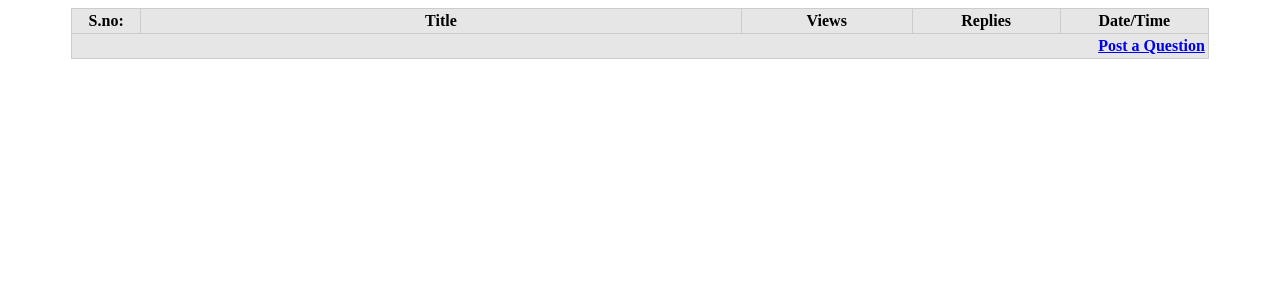
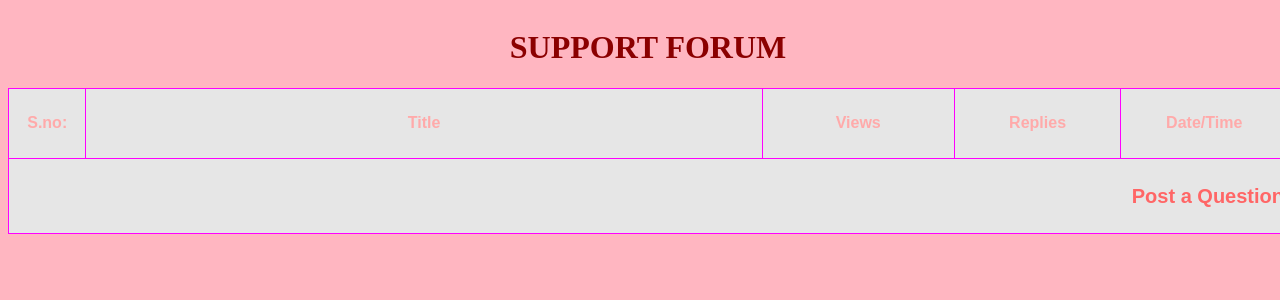
Before and after one commit to saikrishnaDsk/Women-Challenge, a PHP site: page /forum/main_forum.php in a window 1280 px wide. Shown: the top 300 px of the page. Run offline with PHP 8.4, Linux system fonts and the light colour scheme; data that the repository does not hold is empty.

Commit message:
css changes

```diff
--- a/forum/main_forum.php
+++ b/forum/main_forum.php
@@ -15,13 +15,66 @@ mysqli_select_db($conn,$db_name)or die("cannot select DB");
 
 $sql="SELECT * FROM $tbl_name ORDER BY id DESC";
 
-
 // OREDER BY id DESC is order result by descending
 
 $result=mysqli_query($conn,$sql);
 ?>
 
-<table width="90%" border="0" align="center" cellpadding="3" cellspacing="1" bgcolor="#CCCCCC">
+<style>
+    a
+    {
+        color: #ff6666;
+        text-decoration: none;
+        font-size: 20px;
+    }
+
+    body
+    {
+        background-color: lightpink;
+        height: 100%;
+        width: 100%;
+        font-family: sans-serif;
+    }
+
+    table
+    {
+        height: 100%;
+        width: 100%;
+    }
+
+    td
+    {
+        height: 16%;
+        padding-top: 2%;
+        padding-bottom: 2%;
+        color: #ffaaaa;
+    }
+
+    td strong
+    {
+
+    }
+
+    .container
+    {
+        width: 100%;
+        display: flex;
+        justify-content: center;
+    }
+
+    .container h1
+    {
+        font-family: serif;
+        text-transform: uppercase;
+        color: darkred;
+    }
+</style>
+
+<div class = "container">
+    <h1><strong>Support Forum</strong></h1>
+</div>
+
+<table width="90%" border="0" align="center" cellpadding="3" cellspacing="1" bgcolor="#ff00ff">
 <tr>
 <td width="6%" align="center" bgcolor="#E6E6E6"><strong>S.no:</strong></td>
 <td width="53%" align="center" bgcolor="#E6E6E6"><strong>Title</strong></td>
--- a/forum/view_topic.php
+++ b/forum/view_topic.php
@@ -17,15 +17,15 @@ $result=mysqli_query($conn,$sql);
 $rows=mysqli_fetch_array($result);
 ?>
 
-<table width="400" border="0" align="center" cellpadding="0" cellspacing="1" bgcolor="#CCCCCC">
+<table width="100%" border="0" align="center" cellpadding="0" cellspacing="1" bgcolor="#CCCCCC">
 <tr>
 <td><table width="100%" border="0" cellpadding="3" cellspacing="1" bordercolor="1" bgcolor="#FFFFFF">
 <tr>
-<td bgcolor="#F8F7F1"><strong><?php echo $rows['topic']; ?></strong></td>
+<td bgcolor="#F8F7F1" style="padding:20px 0px; font-family: sans-serif; color: red; text-transform: uppercase;"><strong><?php echo $rows['topic']; ?></strong></td>
 </tr>
 
 <tr>
-<td bgcolor="#F8F7F1"><?php echo $rows['detail']; ?></td>
+<td bgcolor="#F8F7F1" style="padding:20px 0px; font-family: serif; color: black; text-transform: uppercase;"><?php echo $rows['detail']; ?></td>
 </tr>
 
 <tr>
```
Also changed, not shown: livefeed.html (+9 -5 lines), forum/online.jpg (renamed from online.jpg), login/style.css (renamed from style.css), sheteam.jpg (added).
